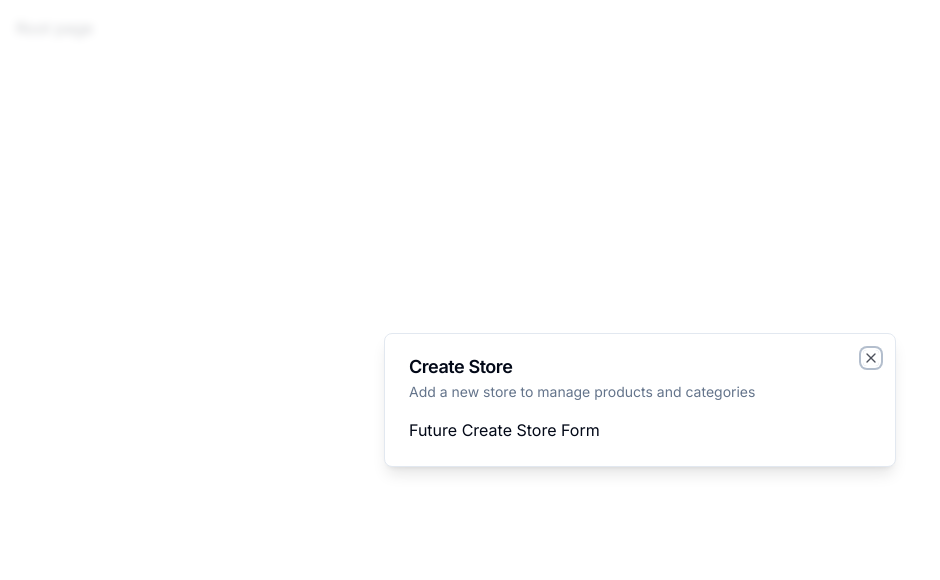
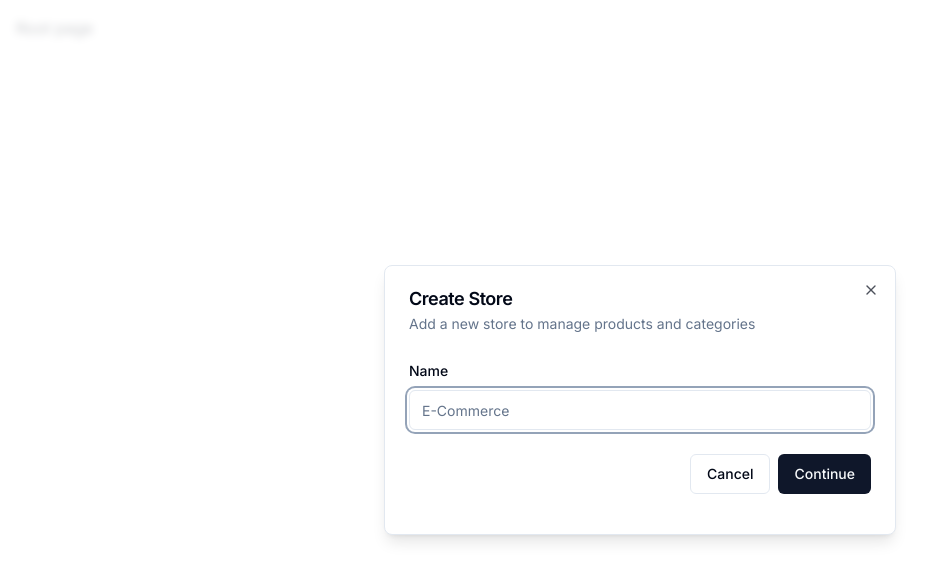
Before and after one commit to chane81/ecommerce-admin, a Next.js app: page / in a window 1280 px wide. Shown: the top 580 px of the page, without its empty margins (0-940 px from the left). Built offline with nearby package versions, Linux system fonts and the light colour scheme.

Commit message:
feat: form components

```diff
--- a/components/modals/store-modal.tsx
+++ b/components/modals/store-modal.tsx
@@ -2,9 +2,38 @@
 
 import { Modal } from '@/components/ui/modal';
 import { useStoreModal } from '@/hooks/use-store-modal';
+import { useForm } from 'react-hook-form';
+import { z } from 'zod';
+import { zodResolver } from '@hookform/resolvers/zod';
+import {
+  Form,
+  FormControl,
+  FormField,
+  FormItem,
+  FormLabel,
+  FormMessage
+} from '@/components/ui/form';
+import { Input } from '@/components/ui/input';
+import { Button } from '@/components/ui/button';
 
-export const StoreModal = () => {
+const formSchema = z.object({
+  name: z.string().min(1, { message: 'Name is required.' })
+});
+
+export const StoreModal: React.FC = () => {
   const storeModal = useStoreModal();
+
+  const form = useForm<z.infer<typeof formSchema>>({
+    resolver: zodResolver(formSchema),
+    defaultValues: {
+      name: ''
+    }
+  });
+
+  const onSubmit = async (values: z.infer<typeof formSchema>) => {
+    console.log('values', values);
+    // TODO: Create Store
+  };
 
   return (
     <Modal
@@ -13,7 +42,33 @@
       isOpen={storeModal.isOpen}
       onClose={storeModal.onClose}
     >
-      Future Create Store Form
+      <div>
+        <div className='space-y-4 py-2 pb-4'>
+          <Form {...form}>
+            <form onSubmit={form.handleSubmit(onSubmit)}>
+              <FormField
+                control={form.control}
+                name='name'
+                render={({ field }) => (
+                  <FormItem>
+                    <FormLabel>Name</FormLabel>
+                    <FormControl>
+                      <Input placeholder='E-Commerce' {...field} />
+                    </FormControl>
+                    <FormMessage />
+                  </FormItem>
+                )}
+              />
+              <div className='pt-6 space-x-2 flex items-center justify-end w-full'>
+                <Button variant='outline' onClick={storeModal.onClose}>
+                  Cancel
+                </Button>
+                <Button type='submit'>Continue</Button>
+              </div>
+            </form>
+          </Form>
+        </div>
+      </div>
     </Modal>
   );
 };
--- /dev/null
+++ b/components/ui/form.tsx
@@ -0,0 +1,177 @@
+import * as React from 'react';
+import * as LabelPrimitive from '@radix-ui/react-label';
+import { Slot } from '@radix-ui/react-slot';
+import {
+  Controller,
+  ControllerProps,
+  FieldPath,
+  FieldValues,
+  FormProvider,
+  useFormContext
+} from 'react-hook-form';
+
+import { cn } from '@/lib/utils';
+import { Label } from '@/components/ui/label';
+
+const Form = FormProvider;
+
+type FormFieldContextValue<
+  TFieldValues extends FieldValues = FieldValues,
+  TName extends FieldPath<TFieldValues> = FieldPath<TFieldValues>
+> = {
+  name: TName;
+};
+
+const FormFieldContext = React.createContext<FormFieldContextValue>(
+  {} as FormFieldContextValue
+);
+
+const FormField = <
+  TFieldValues extends FieldValues = FieldValues,
+  TName extends FieldPath<TFieldValues> = FieldPath<TFieldValues>
+>({
+  ...props
+}: ControllerProps<TFieldValues, TName>) => {
+  return (
+    <FormFieldContext.Provider value={{ name: props.name }}>
+      <Controller {...props} />
+    </FormFieldContext.Provider>
+  );
+};
+
+const useFormField = () => {
+  const fieldContext = React.useContext(FormFieldContext);
+  const itemContext = React.useContext(FormItemContext);
+  const { getFieldState, formState } = useFormContext();
+
+  const fieldState = getFieldState(fieldContext.name, formState);
+
+  if (!fieldContext) {
+    throw new Error('useFormField should be used within <FormField>');
+  }
+
+  const { id } = itemContext;
+
+  return {
+    id,
+    name: fieldContext.name,
+    formItemId: `${id}-form-item`,
+    formDescriptionId: `${id}-form-item-description`,
+    formMessageId: `${id}-form-item-message`,
+    ...fieldState
+  };
+};
+
+type FormItemContextValue = {
+  id: string;
+};
+
+const FormItemContext = React.createContext<FormItemContextValue>(
+  {} as FormItemContextValue
+);
+
+const FormItem = React.forwardRef<
+  HTMLDivElement,
+  React.HTMLAttributes<HTMLDivElement>
+>(({ className, ...props }, ref) => {
+  const id = React.useId();
+
+  return (
+    <FormItemContext.Provider value={{ id }}>
+      <div ref={ref} className={cn('space-y-2', className)} {...props} />
+    </FormItemContext.Provider>
+  );
+});
+FormItem.displayName = 'FormItem';
+
+const FormLabel = React.forwardRef<
+  React.ElementRef<typeof LabelPrimitive.Root>,
+  React.ComponentPropsWithoutRef<typeof LabelPrimitive.Root>
+>(({ className, ...props }, ref) => {
+  const { error, formItemId } = useFormField();
+
+  return (
+    <Label
+      ref={ref}
+      className={cn(error && 'text-destructive', className)}
+      htmlFor={formItemId}
+      {...props}
+    />
+  );
+});
+FormLabel.displayName = 'FormLabel';
+
+const FormControl = React.forwardRef<
+  React.ElementRef<typeof Slot>,
+  React.ComponentPropsWithoutRef<typeof Slot>
+>(({ ...props }, ref) => {
+  const { error, formItemId, formDescriptionId, formMessageId } =
+    useFormField();
+
+  return (
+    <Slot
+      ref={ref}
+      id={formItemId}
+      aria-describedby={
+        !error
+          ? `${formDescriptionId}`
+          : `${formDescriptionId} ${formMessageId}`
+      }
+      aria-invalid={!!error}
+      {...props}
+    />
+  );
+});
+FormControl.displayName = 'FormControl';
+
+const FormDescription = React.forwardRef<
+  HTMLParagraphElement,
+  React.HTMLAttributes<HTMLParagraphElement>
+>(({ className, ...props }, ref) => {
+  const { formDescriptionId } = useFormField();
+
+  return (
+    <p
+      ref={ref}
+      id={formDescriptionId}
+      className={cn('text-sm text-muted-foreground', className)}
+      {...props}
+    />
+  );
+});
+FormDescription.displayName = 'FormDescription';
+
+const FormMessage = React.forwardRef<
+  HTMLParagraphElement,
+  React.HTMLAttributes<HTMLParagraphElement>
+>(({ className, children, ...props }, ref) => {
+  const { error, formMessageId } = useFormField();
+  const body = error ? String(error?.message) : children;
+
+  if (!body) {
+    return null;
+  }
+
+  return (
+    <p
+      ref={ref}
+      id={formMessageId}
+      className={cn('text-sm font-medium text-destructive', className)}
+      {...props}
+    >
+      {body}
+    </p>
+  );
+});
+FormMessage.displayName = 'FormMessage';
+
+export {
+  useFormField,
+  Form,
+  FormItem,
+  FormLabel,
+  FormControl,
+  FormDescription,
+  FormMessage,
+  FormField
+};
--- /dev/null
+++ b/components/ui/input.tsx
@@ -0,0 +1,25 @@
+import * as React from 'react';
+
+import { cn } from '@/lib/utils';
+
+export interface InputProps
+  extends React.InputHTMLAttributes<HTMLInputElement> {}
+
+const Input = React.forwardRef<HTMLInputElement, InputProps>(
+  ({ className, type, ...props }, ref) => {
+    return (
+      <input
+        type={type}
+        className={cn(
+          'flex h-10 w-full rounded-md border border-input bg-background px-3 py-2 text-sm ring-offset-background file:border-0 file:bg-transparent file:text-sm file:font-medium placeholder:text-muted-foreground focus-visible:outline-none focus-visible:ring-2 focus-visible:ring-ring focus-visible:ring-offset-2 disabled:cursor-not-allowed disabled:opacity-50',
+          className
+        )}
+        ref={ref}
+        {...props}
+      />
+    );
+  }
+);
+Input.displayName = 'Input';
+
+export { Input };
--- /dev/null
+++ b/components/ui/label.tsx
@@ -0,0 +1,35 @@
+'use client';
+
+import * as React from 'react';
+import * as LabelPrimitive from '@radix-ui/react-label';
+import { cva, type VariantProps } from 'class-variance-authority';
+
+import { cn } from '@/lib/utils';
+
+const labelVariants = cva(
+  'text-sm font-medium leading-none peer-disabled:cursor-not-allowed peer-disabled:opacity-70'
+);
+
+const Label = React.forwardRef<
+  React.ElementRef<typeof LabelPrimitive.Root>,
+  React.ComponentPropsWithoutRef<typeof LabelPrimitive.Root> &
+    VariantProps<typeof labelVariants>
+>(({ className, ...props }, ref) => (
+  <LabelPrimitive.Root
+    ref={ref}
+    className={cn(labelVariants(), className)}
+    {...props}
+  />
+));
+Label.displayName = LabelPrimitive.Root.displayName;
+
+const columns = () => [
+  {
+    name: '내용',
+    selector: () => <div>test</div>,
+    width: '300px',
+    wrap: true
+  }
+];
+
+export { Label };
--- a/package.json
+++ b/package.json
@@ -10,7 +10,9 @@
   },
   "dependencies": {
     "@clerk/nextjs": "^4.23.1",
+    "@hookform/resolvers": "^3.1.1",
     "@radix-ui/react-dialog": "^1.0.4",
+    "@radix-ui/react-label": "^2.0.2",
     "@radix-ui/react-slot": "^1.0.2",
     "@types/node": "20.4.4",
     "@types/react": "18.2.15",
@@ -25,10 +27,12 @@
     "postcss": "8.4.27",
     "react": "18.2.0",
     "react-dom": "18.2.0",
+    "react-hook-form": "^7.45.2",
     "tailwind-merge": "^1.14.0",
     "tailwindcss": "3.3.3",
     "tailwindcss-animate": "^1.0.6",
     "typescript": "5.1.6",
+    "zod": "^3.21.4",
     "zustand": "^4.3.9"
   }
 }
```
Also changed, not shown: 1 other file (tests, documents, lock files or other folders).
